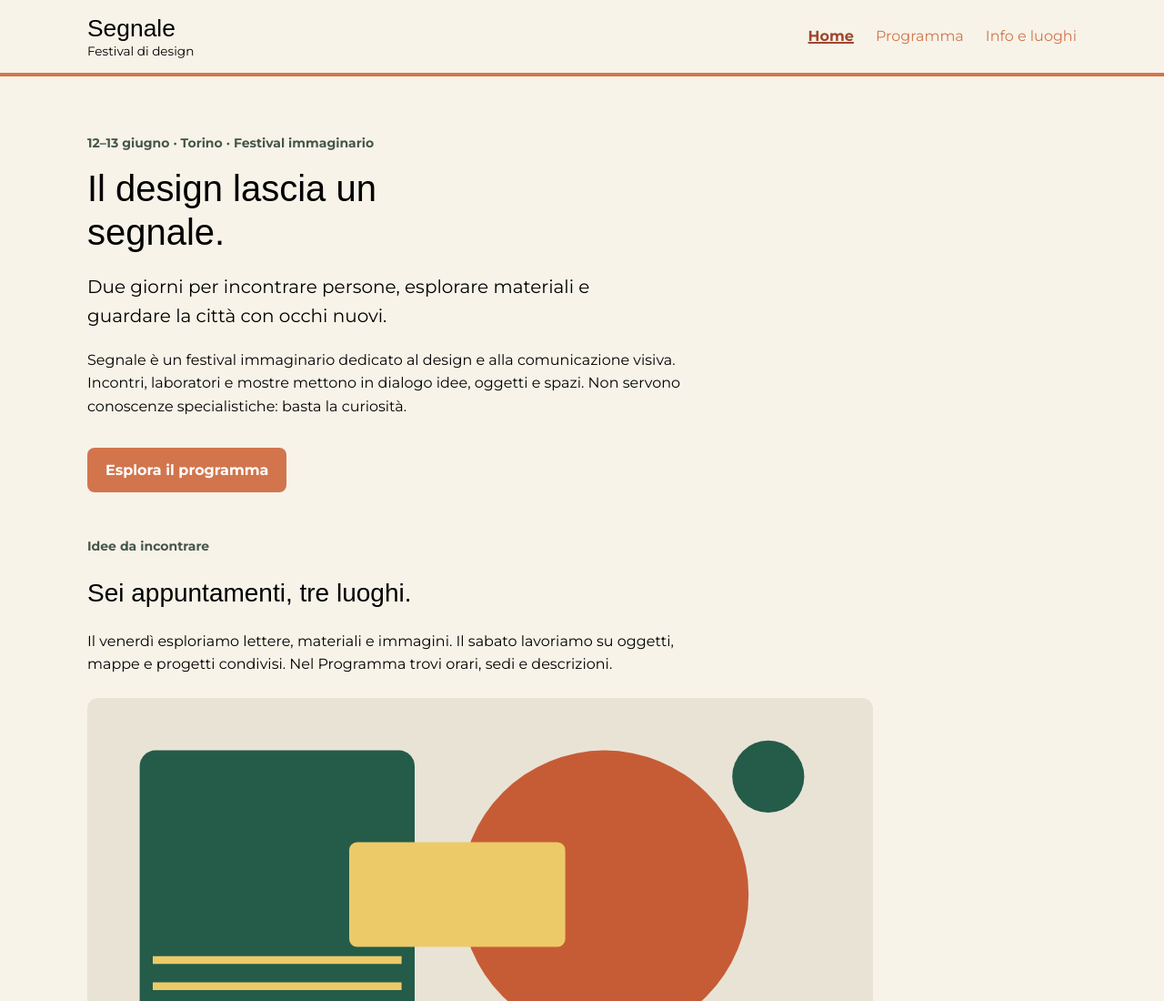
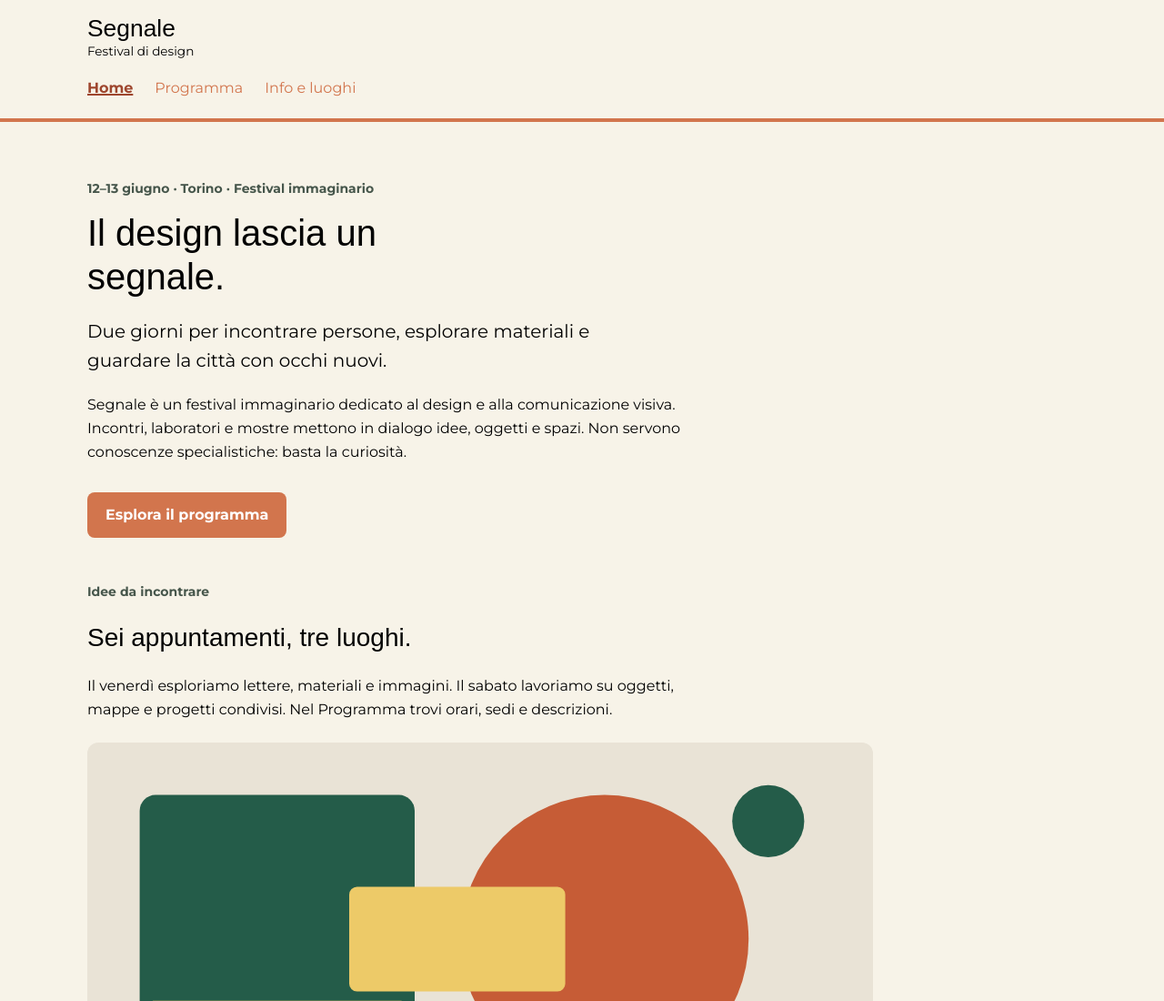
Before and after one commit to vincim34-a11y/festival-segnale, a plain HTML site: page index.html in a window 1280 px wide. Shown: the top 1100 px of the page at 91% size. Drawn offline with Linux system fonts and the light colour scheme; a web font is replaced by a local one.

Commit message:
modifica menù

```diff
--- a/style.css
+++ b/style.css
@@ -100,18 +100,11 @@ nav a[aria-current="page"] {
     padding: 1rem 0;
   }
 
-  .site-header .container {
-    display: flex;
-    align-items: center;
-    justify-content: space-between;
-    gap: 1.5rem;
-  }
-
   nav {
     flex-direction: row;
     align-items: center;
     gap: 1.5rem;
-    margin-top: 0;
+    margin-top: 0.75rem;
   }
 
   nav a {
```
